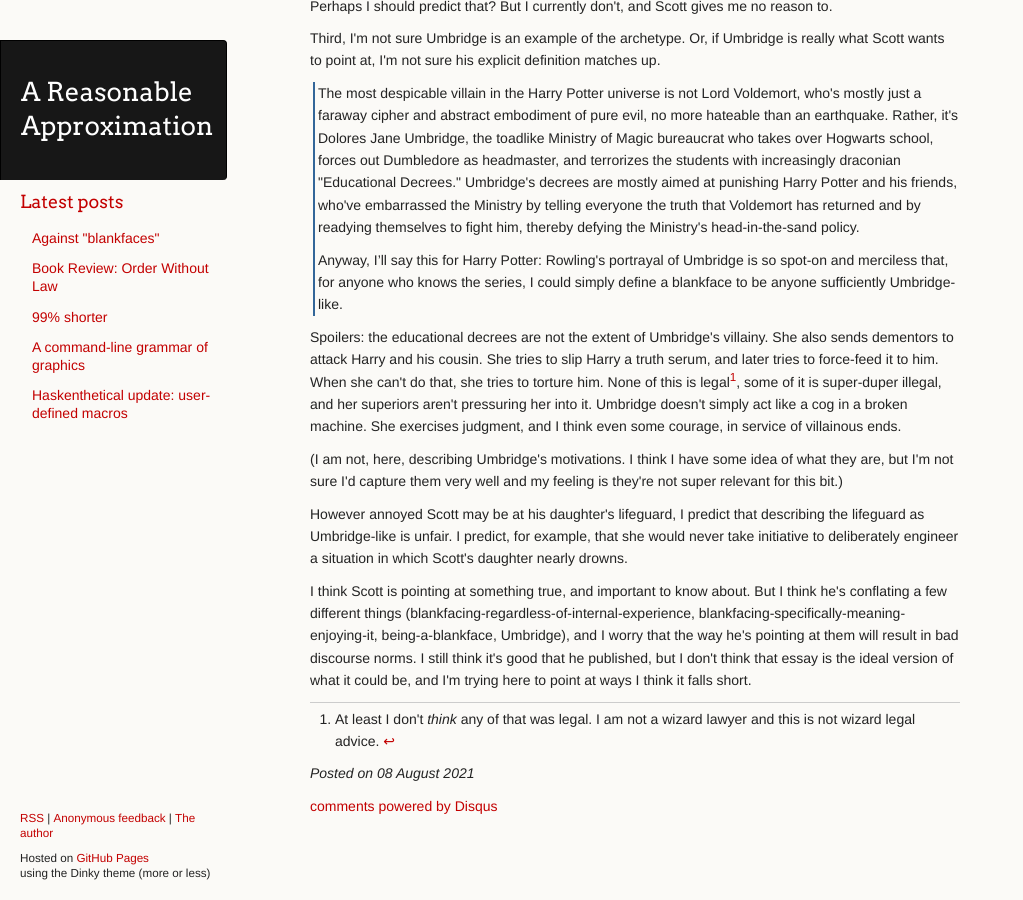
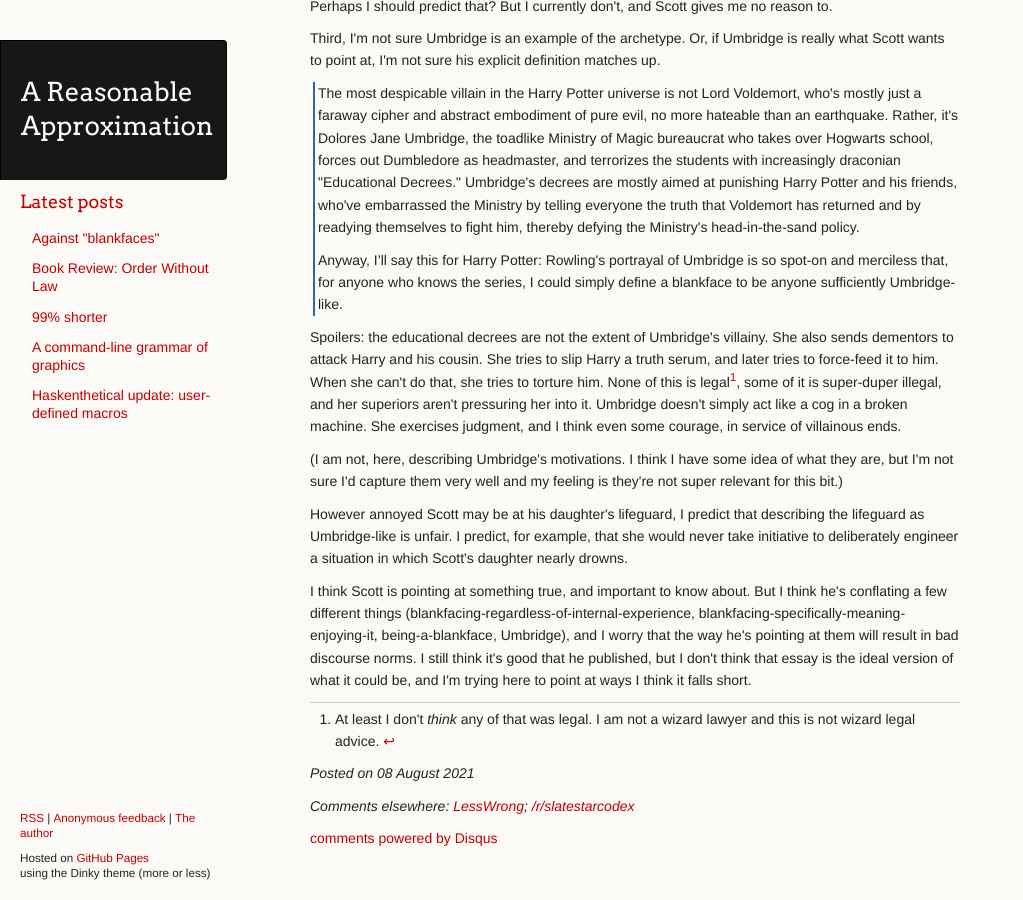
Before and after one commit to ChickenProp/chickenprop.github.com, a Jekyll site: the page built from _posts/2021-08-08-against-blankfaces.md, in a window 1280 px wide and 900 px high, scrolled down 1395 px. Shown: the whole window, without its empty margins (0-1023 px from the left). Built offline with Jekyll 4.4.1, drawn with Linux system fonts in a browser that asks for light colours; nearby versions of some CDN libraries; comment, search, counter and statistics services are not loaded.

Commit message:
Add external comments.

```diff
--- a/_posts/2021-08-08-against-blankfaces.md
+++ b/_posts/2021-08-08-against-blankfaces.md
@@ -2,6 +2,11 @@
 title: 'Against "blankfaces"'
 layout: post
 lw_xpost: true
+external_comments:
+  - name: LessWrong
+    url: https://www.lesswrong.com/posts/zcriHTKgKNehSSdyG/against-blankfaces
+  - name: /r/slatestarcodex
+    url: https://www.reddit.com/r/slatestarcodex/comments/p0ovo2/against_blankfaces/
 ---
 (Content note: minor spoilers for *Harry Potter and the Order of the Phoenix*.)
 
```
